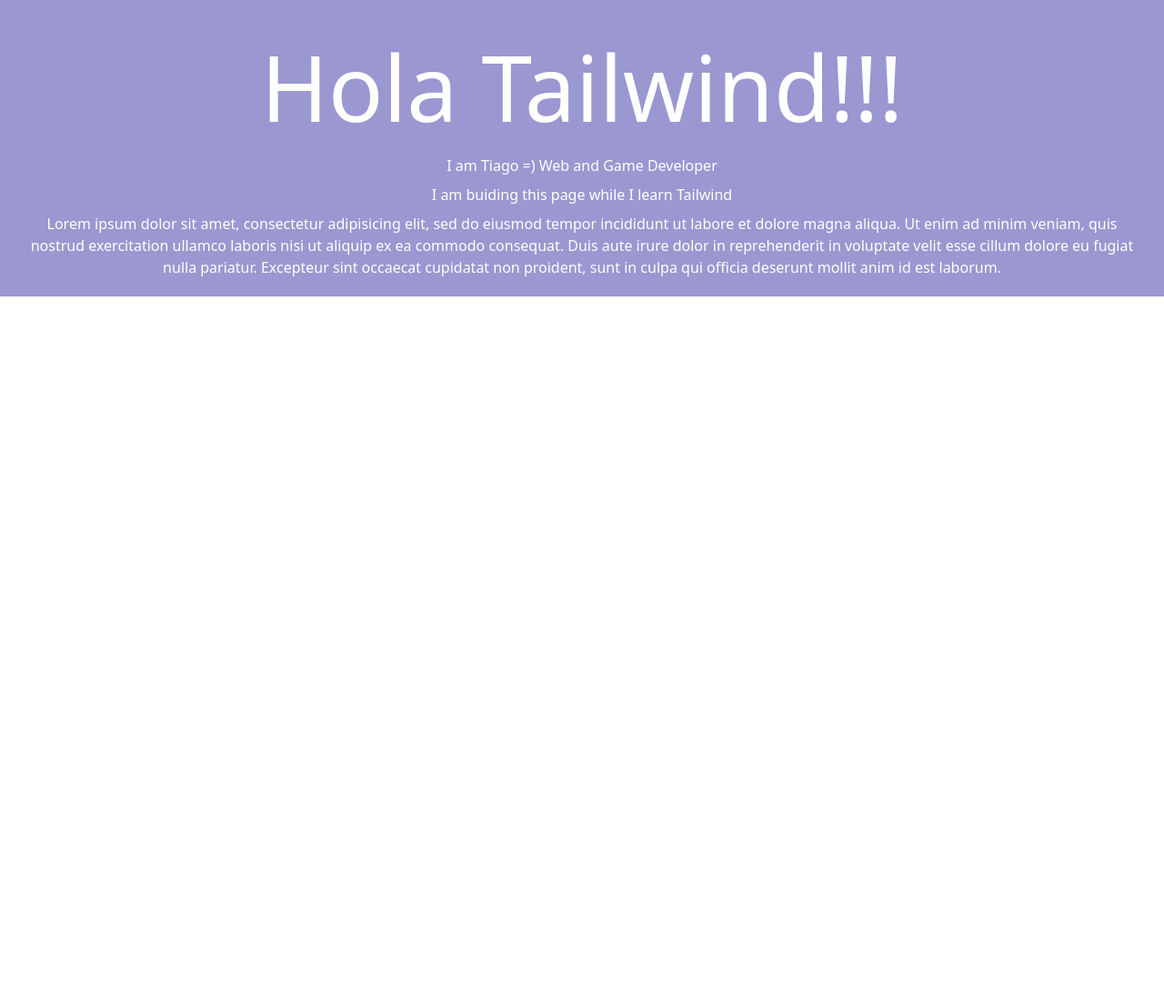
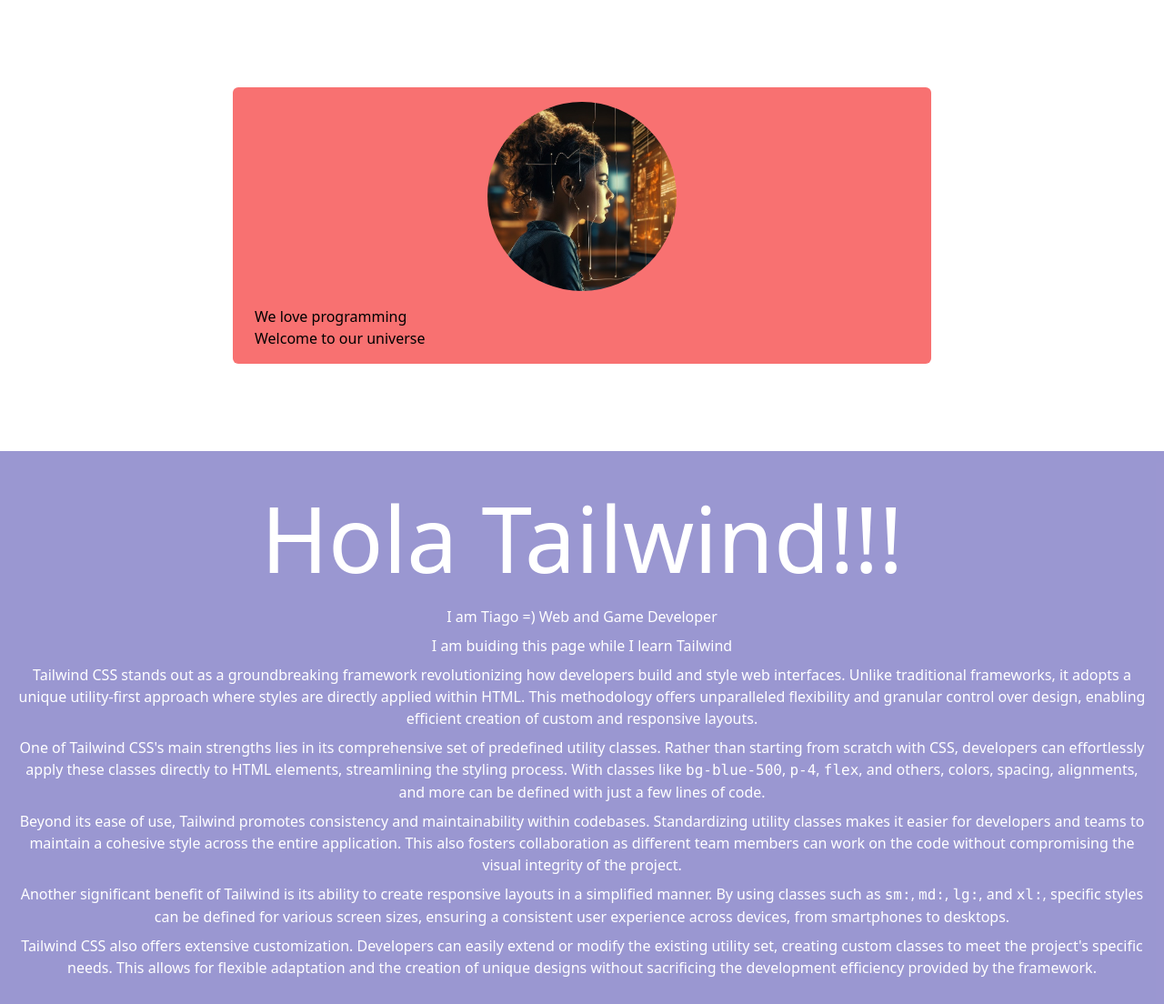
Before and after one commit to tiagoskaterock/tailwind-landing-page, a PHP site: page / in a window 1280 px wide. Shown: the whole page at 91% size. Before the commit the page ends 326 px from the top, so only its background shows below. Run offline with PHP 8.4, Linux system fonts and the light colour scheme.

Commit message:
10. Practica Sección + Margenes & Padding

```diff
--- a/index.php
+++ b/index.php
@@ -6,7 +6,17 @@
 	<title>Hola Tailwind!!!</title>
 	<link rel="stylesheet" type="text/css" href="src/css/estilos.css">
 </head>
-<body>
+<body class=h-screen>
+
+	<article
+		class="w-5/6 max-w-screen-md bg-red-400 my-24 mx-auto px-6 py-4 rounded-md">
+		<img
+			class="w-52 mx-auto mb-4 rounded-full object-cover"
+			src="girl.jpg"
+			alt="Girl on computer">
+		<h2>We love programming</h2>
+		<p>Welcome to our universe</p>
+	</article>
 
 	<div class="text-center bg-indigo-800/50 p-5">
 
@@ -16,14 +26,15 @@
 
 		<p class="text-white mb-2">I am buiding this page while I learn Tailwind</p>
 
-		<p class="text-white">
-			Lorem ipsum dolor sit amet, consectetur adipisicing elit, sed do eiusmod
-			tempor incididunt ut labore et dolore magna aliqua. Ut enim ad minim veniam,
-			quis nostrud exercitation ullamco laboris nisi ut aliquip ex ea commodo
-			consequat. Duis aute irure dolor in reprehenderit in voluptate velit esse
-			cillum dolore eu fugiat nulla pariatur. Excepteur sint occaecat cupidatat non
-			proident, sunt in culpa qui officia deserunt mollit anim id est laborum.
-		</p>
+		<p class="text-white mb-2">Tailwind CSS stands out as a groundbreaking framework revolutionizing how developers build and style web interfaces. Unlike traditional frameworks, it adopts a unique utility-first approach where styles are directly applied within HTML. This methodology offers unparalleled flexibility and granular control over design, enabling efficient creation of custom and responsive layouts.</p>
+
+		<p class="text-white mb-2">One of Tailwind CSS's main strengths lies in its comprehensive set of predefined utility classes. Rather than starting from scratch with CSS, developers can effortlessly apply these classes directly to HTML elements, streamlining the styling process. With classes like <code>bg-blue-500</code>, <code>p-4</code>, <code>flex</code>, and others, colors, spacing, alignments, and more can be defined with just a few lines of code.</p>
+
+		<p class="text-white mb-2">Beyond its ease of use, Tailwind promotes consistency and maintainability within codebases. Standardizing utility classes makes it easier for developers and teams to maintain a cohesive style across the entire application. This also fosters collaboration as different team members can work on the code without compromising the visual integrity of the project.</p>
+
+		<p class="text-white mb-2">Another significant benefit of Tailwind is its ability to create responsive layouts in a simplified manner. By using classes such as <code>sm:</code>, <code>md:</code>, <code>lg:</code>, and <code>xl:</code>, specific styles can be defined for various screen sizes, ensuring a consistent user experience across devices, from smartphones to desktops.</p>
+
+		<p class="text-white mb-2">Tailwind CSS also offers extensive customization. Developers can easily extend or modify the existing utility set, creating custom classes to meet the project's specific needs. This allows for flexible adaptation and the creation of unique designs without sacrificing the development efficiency provided by the framework.</p>
 
 	</div>
 
--- a/src/css/estilos.css
+++ b/src/css/estilos.css
@@ -534,9 +534,18 @@ video {
   --tw-backdrop-sepia:  ;
 }
 
+.m-24 {
+  margin: 6rem;
+}
+
 .mx-auto {
   margin-left: auto;
   margin-right: auto;
+}
+
+.my-24 {
+  margin-top: 6rem;
+  margin-bottom: 6rem;
 }
 
 .mt-5 {
@@ -547,12 +556,56 @@ video {
   margin-bottom: 0.5rem;
 }
 
+.mt-24 {
+  margin-top: 6rem;
+}
+
+.mb-4 {
+  margin-bottom: 1rem;
+}
+
+.flex {
+  display: flex;
+}
+
+.h-screen {
+  height: 100vh;
+}
+
+.h-52 {
+  height: 13rem;
+}
+
 .w-2\/3 {
   width: 66.666667%;
 }
 
 .w-28 {
   width: 7rem;
+}
+
+.w-5\/6 {
+  width: 83.333333%;
+}
+
+.w-20 {
+  width: 5rem;
+}
+
+.w-52 {
+  width: 13rem;
+}
+
+.max-w-screen-md {
+  max-width: 768px;
+}
+
+.rounded-md {
+  border-radius: 0.375rem;
+}
+
+.rounded-full {
+  border-radius: 9999px;
 }
 
 .bg-red-800 {
@@ -578,12 +631,49 @@ video {
   background-color: rgb(55 48 163 / 0.5);
 }
 
+.bg-blue-500 {
+  --tw-bg-opacity: 1;
+  background-color: rgb(59 130 246 / var(--tw-bg-opacity));
+}
+
+.bg-red-400 {
+  --tw-bg-opacity: 1;
+  background-color: rgb(248 113 113 / var(--tw-bg-opacity));
+}
+
+.object-cover {
+  -o-object-fit: cover;
+     object-fit: cover;
+}
+
 .p-5 {
   padding: 1.25rem;
 }
 
 .p-1 {
   padding: 0.25rem;
+}
+
+.p-4 {
+  padding: 1rem;
+}
+
+.p-12 {
+  padding: 3rem;
+}
+
+.p-16 {
+  padding: 4rem;
+}
+
+.px-6 {
+  padding-left: 1.5rem;
+  padding-right: 1.5rem;
+}
+
+.py-4 {
+  padding-top: 1rem;
+  padding-bottom: 1rem;
 }
 
 .text-center {
```
Also changed, not shown: 1.png, girl.jpg (added).
